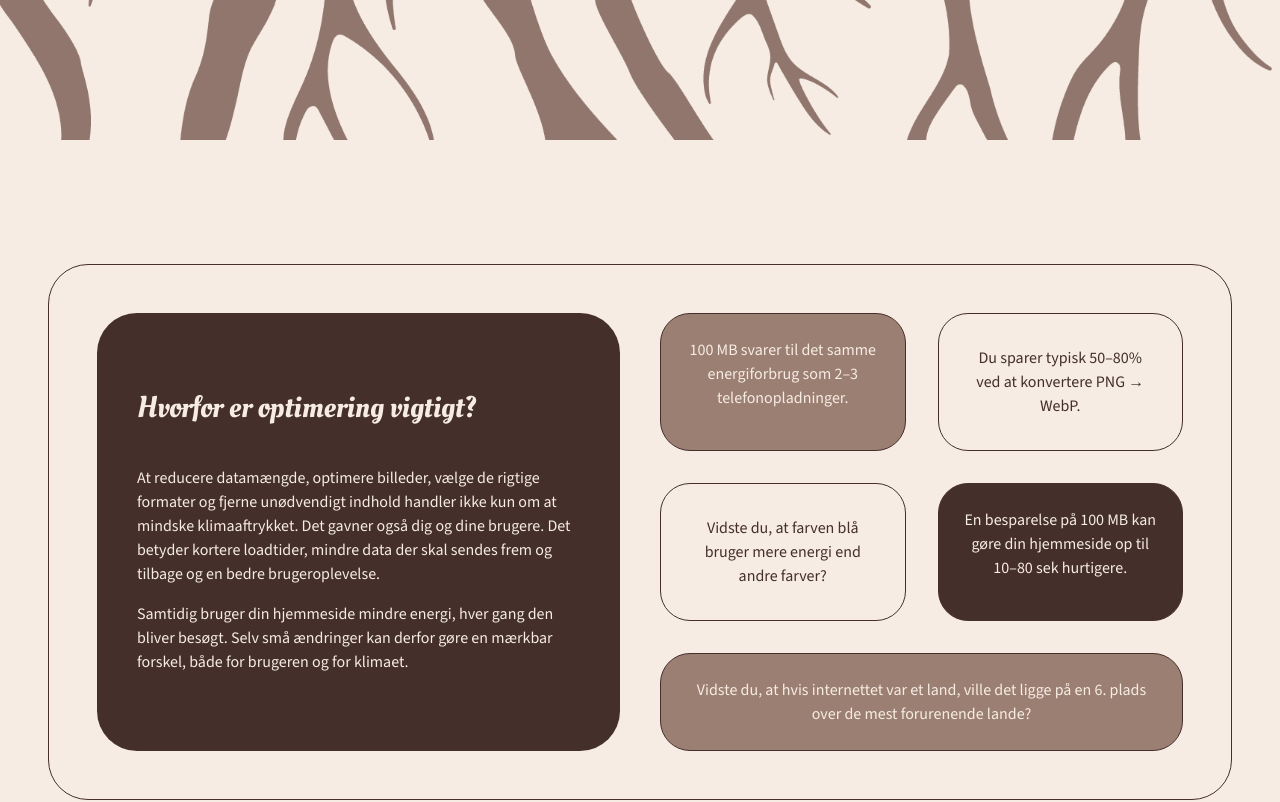
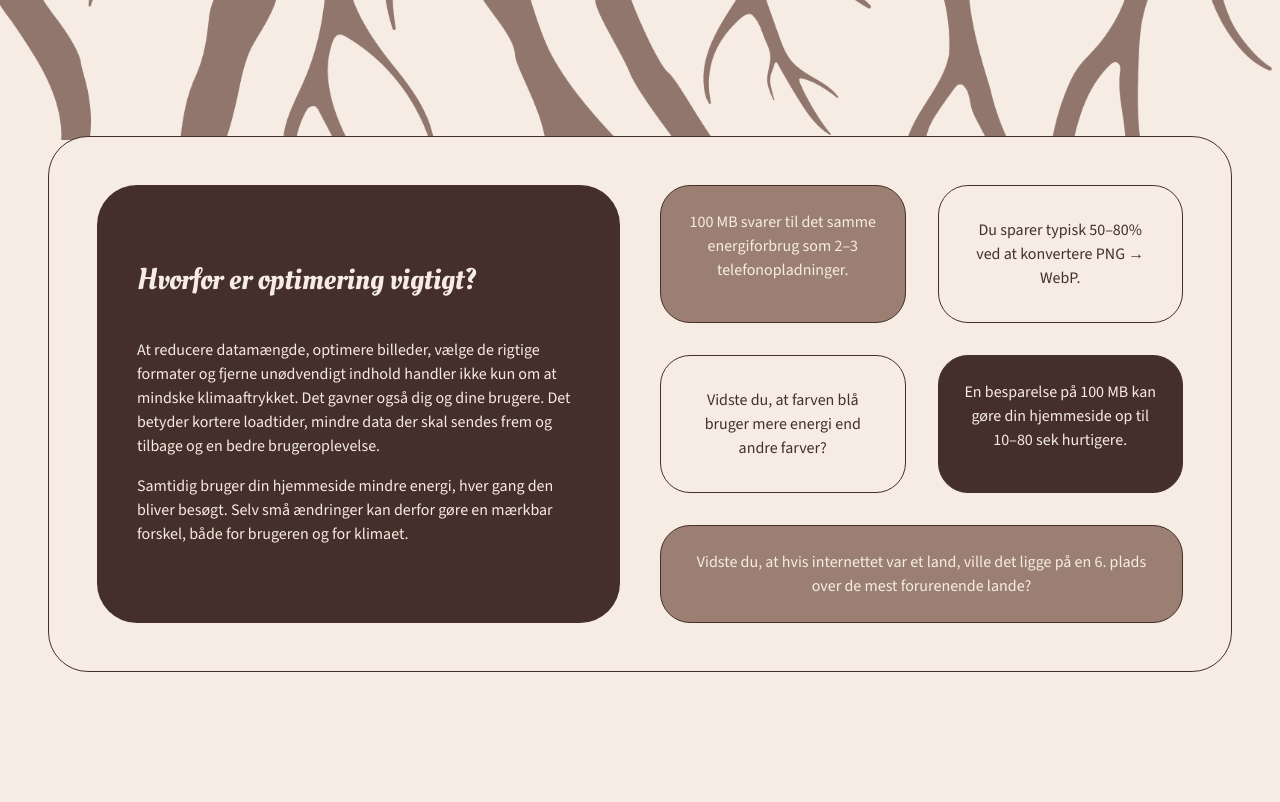
Before and after one commit to Rosa2401/ROOT, a React (Vite) app: page / in a window 1280 px wide. Shown: the part 660-1462 px from the top of the page. Built offline with nearby package versions, Linux system fonts and the light colour scheme.

Commit message:
overlap fix

```diff
--- a/src/components/Facts.jsx
+++ b/src/components/Facts.jsx
@@ -1,6 +1,6 @@
 export default function Facts() {
     return (
-      <section className="bg-[#F6ECE3] p-12 rounded-[40px] border border-[#442F2A] mx-12">
+      <section className="bg-[#F6ECE3] p-12 rounded-[40px] border border-[#442F2A] mx-12 z-20 relative">
 
         <div className="grid grid-cols-1 md:grid-cols-2 gap-10">
 
--- a/src/views/DefaultPage.jsx
+++ b/src/views/DefaultPage.jsx
@@ -14,7 +14,9 @@ function DefaultPage() {
   return (
     <div>
       <HeroSection/>
-      <Facts/>
+      <div className="-mt-32"> {/* adjust -mt-32 to control overlap */}
+    <Facts />
+  </div>
       <FiftyL {...FiftyLIndhold.voresTilgang}/>
       <TiltagBox/>
       <FiftyR {...FiftyRIndhold.tidligereArbejde}/>
```
